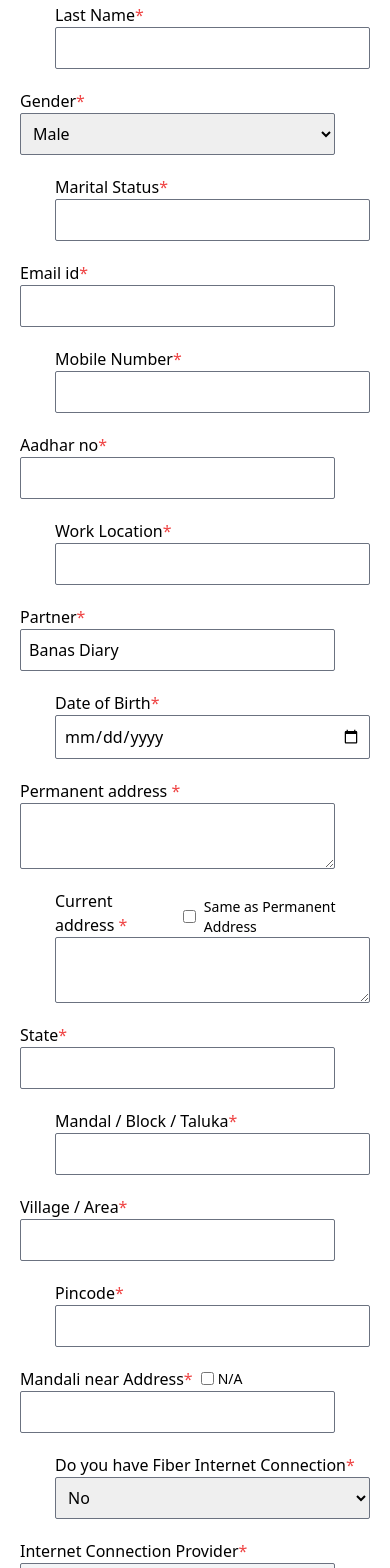
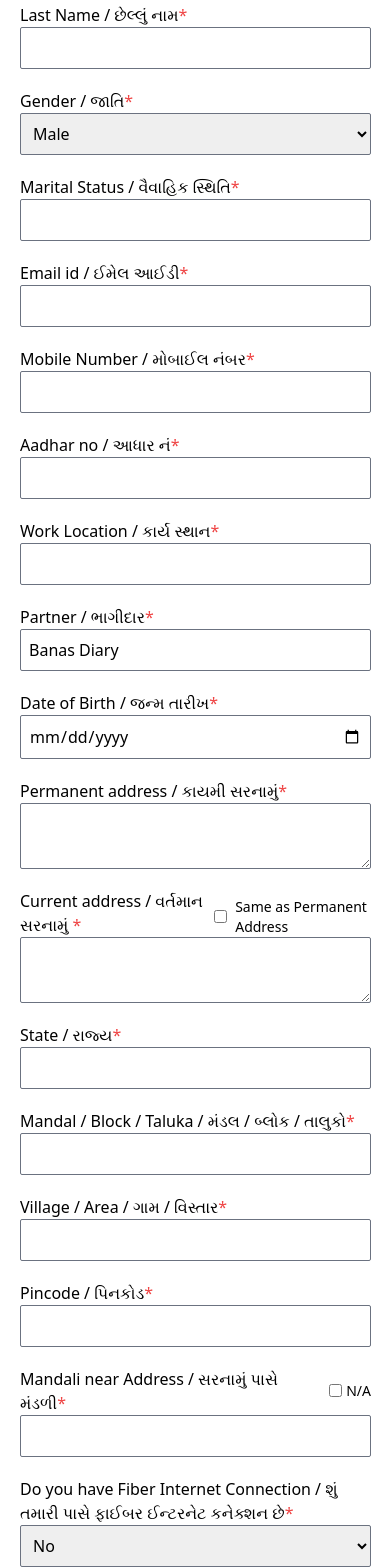
Before and after one commit to Karthik-Sarvan/form, a React (Create React App) app: page / in a window 390 px wide. Shown: the part 432-2000 px from the top of the page. Built offline with nearby package versions, Linux system fonts and the light colour scheme.

Commit message:
changed widths and added gujaraji labels

```diff
--- a/src/App.js
+++ b/src/App.js
@@ -155,111 +155,111 @@ function App() {
         <form
           className=" flex flex-wrap gap-5 mt-2 items-center justify-between w-full "
           onSubmit={(e) => submitHandler(e)}>
-          <div className="flex flex-col md:w-[45%] mr-auto w-[90%] ">
+          <div className="flex flex-col ">
             <label className="">
-              Banas Employee ID
+              Banas Employee ID / બનાસ કર્મચારી ID
               <span className="text-red-500">*</span>
             </label>
             <input
               ref={BanasEmployeeID}
               type="text"
               required
-              className="border  border-gray-500 rounded-sm px-2 py-2"
+              className="border md:w-[30vw] lg:w-[35vw] w-[90vw] border-gray-500 rounded-sm px-2 py-2"
             />
           </div>
-          <div className="flex flex-col md:w-[45%] ml-auto w-[90%]">
+          <div className="flex flex-col ">
             <label className="">
-              Title:
+              Title / શીર્ષક
               <span className="text-red-500">*</span>
             </label>
             <select
               name="title"
               ref={title}
               required
-              className="border  border-gray-500 rounded-sm px-2 py-2">
+              className="border md:w-[30vw] lg:w-[35vw] w-[90vw]  border-gray-500 rounded-sm px-2 py-2">
               <option value="Mr.">Mr.</option>
               <option value="Mrs.">Mrs.</option>
               <option value="Ms.">Ms.</option>
             </select>
           </div>
-          <div className="flex flex-col md:w-[45%] mr-auto w-[90%]">
+          <div className="flex flex-col ">
             <label className="">
-              First Name
+              First Name / પ્રથમ નામ
               <span className="text-red-500">*</span>
             </label>
             <input
               ref={firstName}
               type="text"
               required
-              className="border  border-gray-500 rounded-sm px-2 py-2"
+              className="border md:w-[30vw] lg:w-[35vw] w-[90vw] border-gray-500 rounded-sm px-2 py-2"
             />
           </div>
-          <div className="flex flex-col md:w-[45%] ml-auto w-[90%]">
+          <div className="flex flex-col ">
             <label className="">
-              Last Name
+              Last Name / છેલ્લું નામ
               <span className="text-red-500">*</span>
             </label>
             <input
               ref={lastName}
               type="text"
               required
-              className="border  border-gray-500 rounded-sm px-2 py-2"
+              className="border md:w-[30vw] lg:w-[35vw] w-[90vw] border-gray-500 rounded-sm px-2 py-2"
             />
           </div>
-          <div className="flex flex-col md:w-[45%] mr-auto w-[90%] ">
+          <div className="flex flex-col  ">
             <label className="">
-              Gender
+              Gender / જાતિ
               <span className="text-red-500">*</span>
             </label>
             <select
               name="gender"
               ref={gender}
               required
-              className="border  border-gray-500 rounded-sm px-2 py-2">
+              className="border md:w-[30vw] lg:w-[35vw] w-[90vw] border-gray-500 rounded-sm px-2 py-2">
               <option value="Male">Male</option>
               <option value="Female">Female</option>
               <option value="Other">Other</option>
             </select>
           </div>
-          <div className="flex flex-col md:w-[45%] ml-auto w-[90%]">
+          <div className="flex flex-col ">
             <label className="">
-              Marital Status
+              Marital Status / વૈવાહિક સ્થિતિ
               <span className="text-red-500">*</span>
             </label>
             <input
               ref={maritalStatus}
               required
               type="text"
-              className="border border-gray-500 rounded-sm px-2 py-2"
+              className="border md:w-[30vw] lg:w-[35vw] w-[90vw] border-gray-500 rounded-sm px-2 py-2"
             />
           </div>
-          <div className="flex flex-col md:w-[45%] mr-auto w-[90%]">
+          <div className="flex flex-col ">
             <label className="">
-              Email id
+              Email id / ઈમેલ આઈડી
               <span className="text-red-500">*</span>
             </label>
             <input
               ref={email}
               type="email"
               required
-              className="border border-gray-500 rounded-sm px-2 py-2"
+              className="border md:w-[30vw] lg:w-[35vw] w-[90vw] border-gray-500 rounded-sm px-2 py-2"
             />
           </div>
-          <div className="flex flex-col md:w-[45%] ml-auto w-[90%]">
+          <div className="flex flex-col ">
             <label className="">
-              Mobile Number
+              Mobile Number / મોબાઈલ નંબર
               <span className="text-red-500">*</span>
             </label>
             <input
               ref={mobileNumber}
               type="number"
               required
-              className="border border-gray-500 rounded-sm px-2 py-2"
+              className="border md:w-[30vw] lg:w-[35vw] w-[90vw] border-gray-500 rounded-sm px-2 py-2"
             />
           </div>
           {/* <div className="flex flex-col ">
               <label className="">BHRDF: <span className="text-red-500">*</span></label>
-              <input ref={BHRDF} type="text" className="border md:w-[30vw] lg:w-[35vw] w-[70vw] border-gray-500 rounded-sm px-2 py-2" />
+              <input ref={BHRDF} type="text" className="border md:w-[30vw] lg:w-[35vw] w-[90vw] border-gray-500 rounded-sm px-2 py-2" />
             </div> */}
           {/* <div className="flex flex-col ">
             <label className="">
@@ -268,37 +268,37 @@ function App() {
             <input
               ref={Taluka}
               type="text"
-              className="border md:w-[30vw] lg:w-[35vw] w-[70vw] border-gray-500 rounded-sm px-2 py-2"
+              className="border md:w-[30vw] lg:w-[35vw] w-[90vw] border-gray-500 rounded-sm px-2 py-2"
             />
           </div> */}
 
-          <div className="flex flex-col md:w-[45%] mr-auto w-[90%]">
+          <div className="flex flex-col ">
             <label className="">
-              Aadhar no
+              Aadhar no / આધાર નં
               <span className="text-red-500">*</span>
             </label>
             <input
               ref={aadhar}
               type="number"
               required
-              className="border  border-gray-500 rounded-sm px-2 py-2"
+              className="border  md:w-[30vw] lg:w-[35vw] w-[90vw] border-gray-500 rounded-sm px-2 py-2"
             />
           </div>
-          <div className="flex flex-col md:w-[45%] ml-auto w-[90%]">
+          <div className="flex flex-col ">
             <label className="">
-              Work Location
+              Work Location / કાર્ય સ્થાન
               <span className="text-red-500">*</span>
             </label>
             <input
               ref={workLocation}
               type="text"
               required
-              className="border border-gray-500 rounded-sm px-2 py-2"
+              className="border md:w-[30vw] lg:w-[35vw] w-[90vw] border-gray-500 rounded-sm px-2 py-2"
             />
           </div>
-          <div className="flex flex-col md:w-[45%] mr-auto w-[90%]">
+          <div className="flex flex-col ">
             <label className="">
-              Partner
+              Partner / ભાગીદાર
               <span className="text-red-500">*</span>
             </label>
             <input
@@ -306,37 +306,39 @@ function App() {
               type="text"
               defaultValue={"Banas Diary"}
               required
-              className="border border-gray-500 rounded-sm px-2 py-2"
+              className="border md:w-[30vw] lg:w-[35vw] w-[90vw] border-gray-500 rounded-sm px-2 py-2"
             />
           </div>
-          <div className="flex flex-col md:w-[45%] ml-auto w-[90%]">
+          <div className="flex flex-col ">
             <label className="">
-              Date of Birth
+              Date of Birth / જન્મ તારીખ
               <span className="text-red-500">*</span>
             </label>
             <input
               ref={dob}
               type="date"
               required
-              className="border border-gray-500 rounded-sm px-2 py-2"
+              className="border md:w-[30vw] lg:w-[35vw] w-[90vw] border-gray-500 rounded-sm px-2 py-2"
             />
           </div>
-          <div className="flex flex-col md:w-[45%] mr-auto w-[90%]">
+          <div className="flex flex-col ">
             <label>
-              Permanent address <span className="text-red-500">*</span>
+              Permanent address / કાયમી સરનામું
+              <span className="text-red-500">*</span>
             </label>
 
             <textarea
               ref={permanentAddress}
               required
-              className="border border-gray-500 rounded-sm px-2 py-2"
+              className="border md:w-[30vw] lg:w-[35vw] w-[90vw] border-gray-500 rounded-sm px-2 py-2"
             />
           </div>
 
-          <div className="flex flex-col md:w-[45%] ml-auto w-[90%]">
+          <div className="flex flex-col ">
             <div className="flex gap-2 items-center">
               <label>
-                Current address <span className="text-red-500">*</span>
+                Current address / વર્તમાન સરનામું{" "}
+                <span className="text-red-500">*</span>
               </label>
 
               <div className="flex items-center mt-2">
@@ -354,63 +356,63 @@ function App() {
             </div>
             <textarea
               ref={currentAddress}
-              className="border border-gray-500 rounded-sm px-2 py-2"
+              className="border md:w-[30vw] lg:w-[35vw] w-[90vw] border-gray-500 rounded-sm px-2 py-2"
             />
           </div>
 
-          <div className="flex flex-col md:w-[45%] mr-auto w-[90%]">
+          <div className="flex flex-col ">
             <label className="">
-              State
+              State / રાજ્ય
               <span className="text-red-500">*</span>
             </label>
             <input
               ref={state}
               type="text"
               required
-              className="border  border-gray-500 rounded-sm px-2 py-2"
+              className="border  md:w-[30vw] lg:w-[35vw] w-[90vw] border-gray-500 rounded-sm px-2 py-2"
             />
           </div>
-          <div className="flex flex-col md:w-[45%] ml-auto w-[90%]">
+          <div className="flex flex-col ">
             <label className="">
-              Mandal / Block / Taluka
+              Mandal / Block / Taluka / મંડલ / બ્લોક / તાલુકો
               <span className="text-red-500">*</span>
             </label>
             <input
               ref={mandal}
               type="text"
               required
-              className="border border-gray-500 rounded-sm px-2 py-2"
+              className="border md:w-[30vw] lg:w-[35vw] w-[90vw] border-gray-500 rounded-sm px-2 py-2"
             />
           </div>
-          <div className="flex flex-col md:w-[45%] mr-auto w-[90%]">
+          <div className="flex flex-col ">
             <label className="">
-              Village / Area
+              Village / Area / ગામ / વિસ્તાર
               <span className="text-red-500">*</span>
             </label>
             <input
               ref={village}
               type="text"
               required
-              className="border  border-gray-500 rounded-sm px-2 py-2"
+              className="border  md:w-[30vw] lg:w-[35vw] w-[90vw] border-gray-500 rounded-sm px-2 py-2"
             />
           </div>
-          <div className="flex flex-col md:w-[45%] ml-auto w-[90%]">
+          <div className="flex flex-col ">
             <label className="">
-              Pincode
+              Pincode / પિનકોડ
               <span className="text-red-500">*</span>
             </label>
             <input
               ref={pincode}
               type="number"
               required
-              className="border border-gray-500 rounded-sm px-2 py-2"
+              className="border md:w-[30vw] lg:w-[35vw] w-[90vw] border-gray-500 rounded-sm px-2 py-2"
             />
           </div>
 
-          <div className="flex flex-col md:w-[45%] mr-auto w-[90%]">
+          <div className="flex flex-col ">
             <div className="flex gap-2">
               <label className="">
-                Mandali near Address
+                Mandali near Address / સરનામું પાસે મંડળી
                 <span className="text-red-500">*</span>
               </label>
               <label className="flex items-center gap-1 text-sm">
@@ -427,14 +429,15 @@ function App() {
               disabled={isNA}
               required={!isNA}
               ref={mandaliNearAddress}
-              className={`border border-gray-500 rounded-sm px-2 py-2 ${
+              className={`border md:w-[30vw] lg:w-[35vw] w-[90vw] border-gray-500 rounded-sm px-2 py-2 ${
                 isNA ? "bg-gray-100 cursor-not-allowed" : ""
               }`}
             />
           </div>
-          <div className="flex flex-col md:w-[45%] ml-auto w-[90%]">
-            <label className="">
-              Do you have Fiber Internet Connection
+          <div className="flex flex-col ">
+            <label className="md:w-[30vw] lg:w-[35vw] w-[90vw]">
+              Do you have Fiber Internet Connection / શું તમારી પાસે ફાઈબર
+              ઈન્ટરનેટ કનેક્શન છે
               <span className="text-red-500">*</span>
             </label>
             <select
@@ -443,15 +446,15 @@ function App() {
               ref={fiber}
               placeholder="Select yes or no"
               onChange={handleFiberChange}
-              className="border border-gray-500 rounded-sm px-2 py-2">
+              className="border md:w-[30vw] lg:w-[35vw] w-[90vw] border-gray-500 rounded-sm px-2 py-2">
               <option value="No">No</option>
               <option value="Yes">Yes</option>
             </select>
           </div>
 
-          <div className="flex flex-col md:w-[45%] mr-auto w-[90%]">
+          <div className="flex flex-col ">
             <label className="">
-              Internet Connection Provider
+              Internet Connection Provider / ઇન્ટરનેટ કનેક્શન પ્રદાતા
               <span className="text-red-500">*</span>
             </label>
             <input
@@ -459,14 +462,14 @@ function App() {
               type="text"
               disabled={!hasFiberConnection}
               required={hasFiberConnection}
-              className={`border border-gray-500 rounded-sm px-2 py-2 ${
+              className={`border md:w-[30vw] lg:w-[35vw] w-[90vw] border-gray-500 rounded-sm px-2 py-2 ${
                 !hasFiberConnection ? "bg-gray-100 cursor-not-allowed" : ""
               }`}
             />
           </div>
-          <div className="flex flex-col md:w-[45%] ml-auto w-[90%]">
+          <div className="flex flex-col ">
             <label className="">
-              Current Internet Price
+              Current Internet Price / વર્તમાન ઈન્ટરનેટ કિંમત
               <span className="text-red-500">*</span>
             </label>
             <input
@@ -474,14 +477,14 @@ function App() {
               type="text"
               required={hasFiberConnection}
               disabled={!hasFiberConnection}
-              className={`border border-gray-500 rounded-sm px-2 py-2 ${
+              className={`border md:w-[30vw] lg:w-[35vw] w-[90vw] border-gray-500 rounded-sm px-2 py-2 ${
                 !hasFiberConnection ? "bg-gray-100 cursor-not-allowed" : ""
               }`}
             />
           </div>
-          <div className="flex flex-col md:w-[45%] mr-auto w-[90%]">
+          <div className="flex flex-col ">
             <label className="">
-              Current Plan Validity
+              Current Plan Validity / વર્તમાન પ્લાનની માન્યતા
               <span className="text-red-500">*</span>
             </label>
             <select
@@ -490,7 +493,7 @@ function App() {
               disabled={!hasFiberConnection}
               required={hasFiberConnection}
               ref={internetPlanValidity}
-              className={`border border-gray-500 rounded-sm px-2 py-2 ${
+              className={`border md:w-[30vw] lg:w-[35vw] w-[90vw] border-gray-500 rounded-sm px-2 py-2 ${
                 !hasFiberConnection ? "bg-gray-100 cursor-not-allowed" : ""
               }`}>
               <option value="1">January</option>
@@ -507,9 +510,9 @@ function App() {
               <option value="12">December</option>
             </select>
           </div>
-          <div className="flex flex-col md:w-[45%] ml-auto w-[90%]">
+          <div className="flex flex-col ">
             <label className="">
-              Current Plan Expiry Date
+              Current Plan Expiry Date / વર્તમાન યોજના સમાપ્તિ તારીખ
               <span className="text-red-500">*</span>
             </label>
             <input
@@ -517,43 +520,43 @@ function App() {
               type="date"
               disabled={!hasFiberConnection}
               required={hasFiberConnection}
-              className={`border border-gray-500 rounded-sm px-2 py-2 ${
+              className={`border md:w-[30vw] lg:w-[35vw] w-[90vw] border-gray-500 rounded-sm px-2 py-2 ${
                 !hasFiberConnection ? "bg-gray-100 cursor-not-allowed" : ""
               }`}
             />
           </div>
-          <div className="flex flex-col md:w-[45%] mr-auto w-[90%]">
+          <div className="flex flex-col ">
             <label className="">
-              Television Connection Provider
+              Television Connection Provider / ટેલિવિઝન કનેક્શન પ્રદાતા
               {/* <span className="text-red-500">*</span> */}
             </label>
             <input
               ref={televisionConnectionProvider}
               type="text"
-              className="border  border-gray-500 rounded-sm px-2 py-2"
+              className="border  md:w-[30vw] lg:w-[35vw] w-[90vw] border-gray-500 rounded-sm px-2 py-2"
             />
           </div>
-          <div className="flex flex-col md:w-[45%] ml-auto w-[90%]">
+          <div className="flex flex-col ">
             <label className="">
-              Television Connection Price
+              Television Connection Price / ટેલિવિઝન કનેક્શન કિંમત
               {/* <span className="text-red-500">*</span> */}
             </label>
             <input
               ref={televisionPrice}
               type="text"
-              className="border  border-gray-500 rounded-sm px-2 py-2"
+              className="border  md:w-[30vw] lg:w-[35vw] w-[90vw] border-gray-500 rounded-sm px-2 py-2"
             />
           </div>
-          <div className="flex flex-col md:w-[45%] mr-auto w-[90%]">
+          <div className="flex flex-col ">
             <label className="">
-              Current Plan Validity
+              Current Plan Validity / વર્તમાન પ્લાનની માન્યતા
               {/* <span className="text-red-500">*</span> */}
             </label>
             <select
               name="fiber"
               ref={televisionPlanValidity}
               placeholder="Select yes or no"
-              className="border  border-gray-500 rounded-sm px-2 py-2">
+              className="border  md:w-[30vw] lg:w-[35vw] w-[90vw] border-gray-500 rounded-sm px-2 py-2">
               <option value="1">January</option>
               <option value="2">February</option>
               <option value="3">March</option>
@@ -568,20 +571,20 @@ function App() {
               <option value="12">December</option>
             </select>
           </div>
-          <div className="flex flex-col md:w-[45%] ml-auto w-[90%]">
+          <div className="flex flex-col ">
             <label className="">
-              Current Plan Expiry Date
+              Current Plan Expiry Date / વર્તમાન યોજના સમાપ્તિ તારીખ
               {/* <span className="text-red-500">*</span> */}
             </label>
             <input
               ref={televisionPlanExpiryDate}
               type="date"
-              className="border  border-gray-500 rounded-sm px-2 py-2"
+              className="border  md:w-[30vw] lg:w-[35vw] w-[90vw] border-gray-500 rounded-sm px-2 py-2"
             />
           </div>
-          <div className="flex flex-col md:w-[45%] mr-auto w-[90%]">
+          <div className="flex flex-col ">
             <label className="">
-              Do you use OTT
+              Do you use OTT / શું તમે OTT નો ઉપયોગ કરો છો
               <span className="text-red-500">*</span>
             </label>
             <select
@@ -590,14 +593,14 @@ function App() {
               placeholder="Select yes or no"
               onChange={handleottChange}
               required
-              className="border border-gray-500 rounded-sm px-2 py-2">
+              className="border md:w-[30vw] lg:w-[35vw] w-[90vw] border-gray-500 rounded-sm px-2 py-2">
               <option value="No">No</option>
               <option value="Yes">Yes</option>
             </select>
           </div>
-          <div className="flex flex-col md:w-[45%] ml-auto w-[90%]">
+          <div className="flex flex-col ">
             <label className="">
-              OTT Used
+              OTT Used / OTT વપરાયેલ
               <span className="text-red-500">*</span>
             </label>
             <input
@@ -605,14 +608,15 @@ function App() {
               type="text"
               disabled={!ottused}
               required={ottused}
-              className={`border border-gray-500 rounded-sm px-2 py-2 ${
+              className={`border md:w-[30vw] lg:w-[35vw] w-[90vw] border-gray-500 rounded-sm px-2 py-2 ${
                 !ottused ? "bg-gray-100 cursor-not-allowed" : ""
               }`}
             />
           </div>
-          <div className="flex flex-col md:w-[45%] mr-auto w-[90%]">
-            <label className="">
-              Would you like to have Free education content
+          <div className="flex flex-col ">
+            <label className="md:w-[30vw] lg:w-[35vw] w-[90vw]">
+              Would you like to have Free education content / શું તમે મફત શિક્ષણ
+              સામગ્રી મેળવવા માંગો છો
               <span className="text-red-500">*</span>
             </label>
             <select
@@ -620,31 +624,32 @@ function App() {
               required
               ref={freeEducationContent}
               placeholder="Select yes or no"
-              className="border border-gray-500 rounded-sm px-2 py-2">
+              className="border md:w-[30vw] lg:w-[35vw] w-[90vw] border-gray-500 rounded-sm px-2 py-2">
               <option value="No">No</option>
               <option value="Yes">Yes</option>
             </select>
           </div>
 
-          <div className="flex flex-col md:w-[45%] ml-auto w-[90%]">
+          <div className="flex flex-col ">
             <label className="">
-              Preferred Plan <span className="text-red-500">*</span>
+              Preferred Plan / પસંદગીની યોજના{" "}
+              <span className="text-red-500">*</span>
             </label>
             <select
               name="fiber"
               required
               ref={preferredPlan}
               placeholder="Select yes or no"
-              className="border border-gray-500 rounded-sm px-2 py-2">
+              className="border md:w-[30vw] lg:w-[35vw] w-[90vw] border-gray-500 rounded-sm px-2 py-2">
               <option value="1">1 month</option>
               <option value="3">3 months</option>
               <option value="6">6 months</option>
               <option value="12">12 months</option>
             </select>
           </div>
-          <div className="flex flex-col md:w-[45%] mr-auto w-[90%]">
+          <div className="flex flex-col ">
             <label className="">
-              Preferred Plan Pricing (+GST){" "}
+              Preferred Plan Pricing (+GST) / પ્રિફર્ડ પ્લાન પ્રાઇસીંગ (+GST)
               <span className="text-red-500">*</span>
             </label>
             <select
@@ -652,7 +657,7 @@ function App() {
               required
               ref={preferredPlanPricing}
               placeholder="Select yes or no"
-              className="border border-gray-500 rounded-sm px-2 py-2">
+              className="border md:w-[30vw] lg:w-[35vw] w-[90vw] border-gray-500 rounded-sm px-2 py-2">
               <option value="299">299</option>
               <option value="399">399</option>
               <option value="499">499</option>
@@ -664,7 +669,7 @@ function App() {
 
           {/* <div className="flex flex-col ">
               <label className="">Upload Image: <span className="text-red-500">*</span></label>
-              <input ref={Image} type="file" className="border md:w-[30vw] lg:w-[35vw] w-[70vw] border-gray-500 rounded-sm px-5 py-2" />
+              <input ref={Image} type="file" className="border md:w-[30vw] lg:w-[35vw] w-[90vw] border-gray-500 rounded-sm px-5 py-2" />
               </div> */}
           <button
             type="submit"
```
